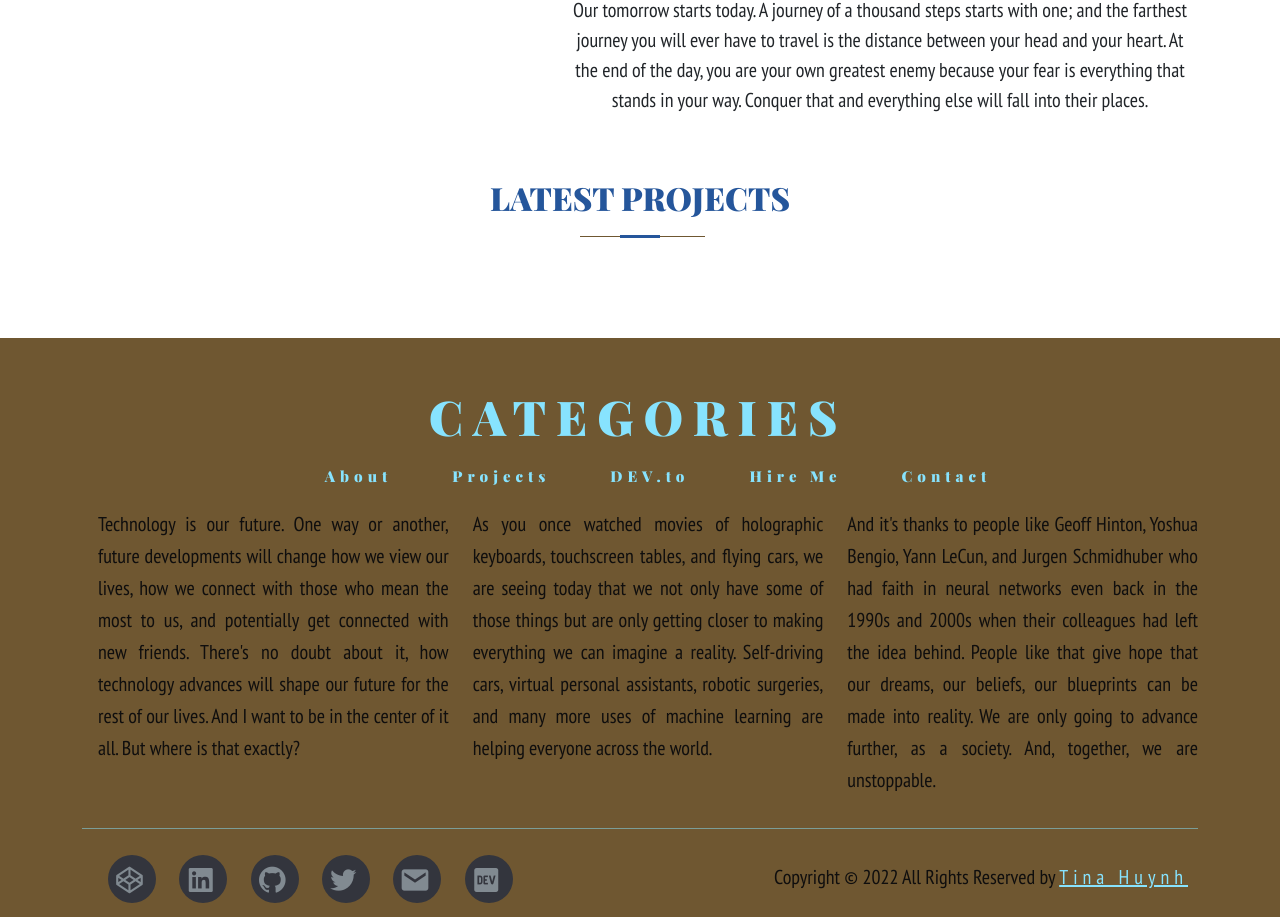
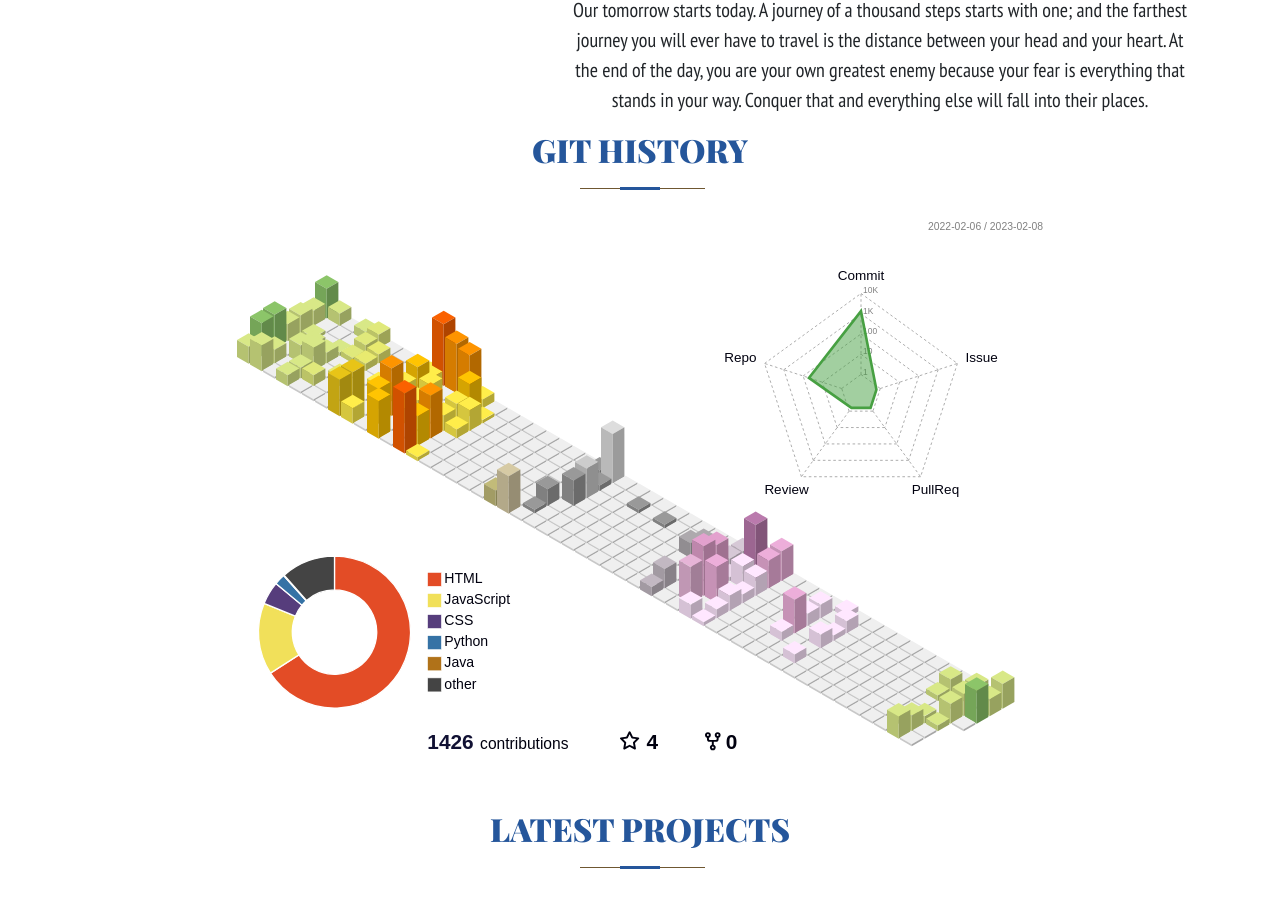
Before and after one commit to tmchuynh/personal-website, a website: page index.html in a window 1280 px wide. Shown: the part 597-1514 px from the top of the page. Drawn offline with nearby package versions, Linux system fonts and the light colour scheme; no server answers.

Commit message:
add git commit 3d graph

```diff
--- a/index.html
+++ b/index.html
@@ -78,6 +78,14 @@
 
     </div>
 
+  </div>
+
+  <!--Git Commit History-->
+  <div class="git-history section-title">
+    <h2>Git History</h2>
+    <div>
+      <img id="threeD-commit" src="./profile-3d-contrib/profile-south-season-animate.svg"/>
+    </div>
   </div>
 
   <div class="section-title">
```
